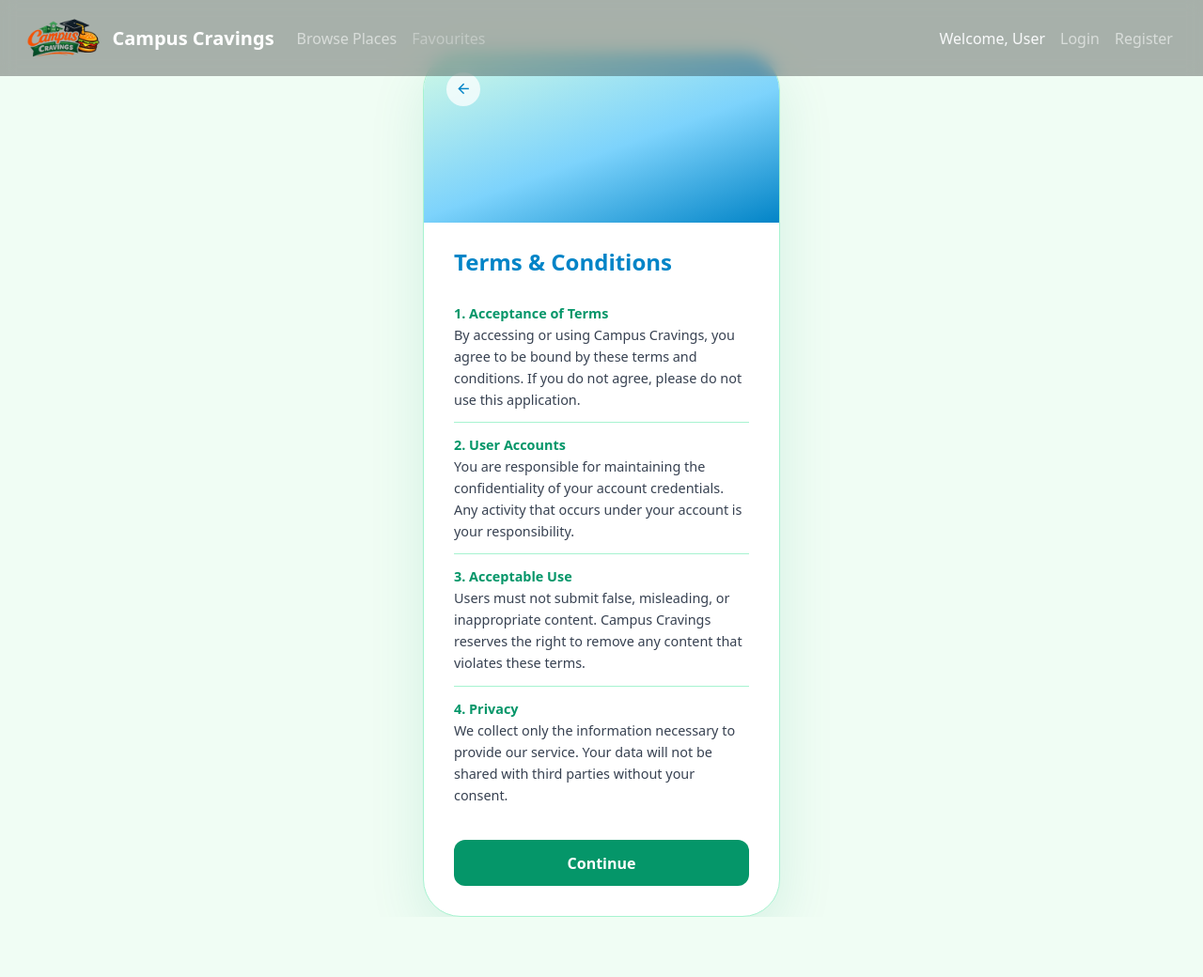
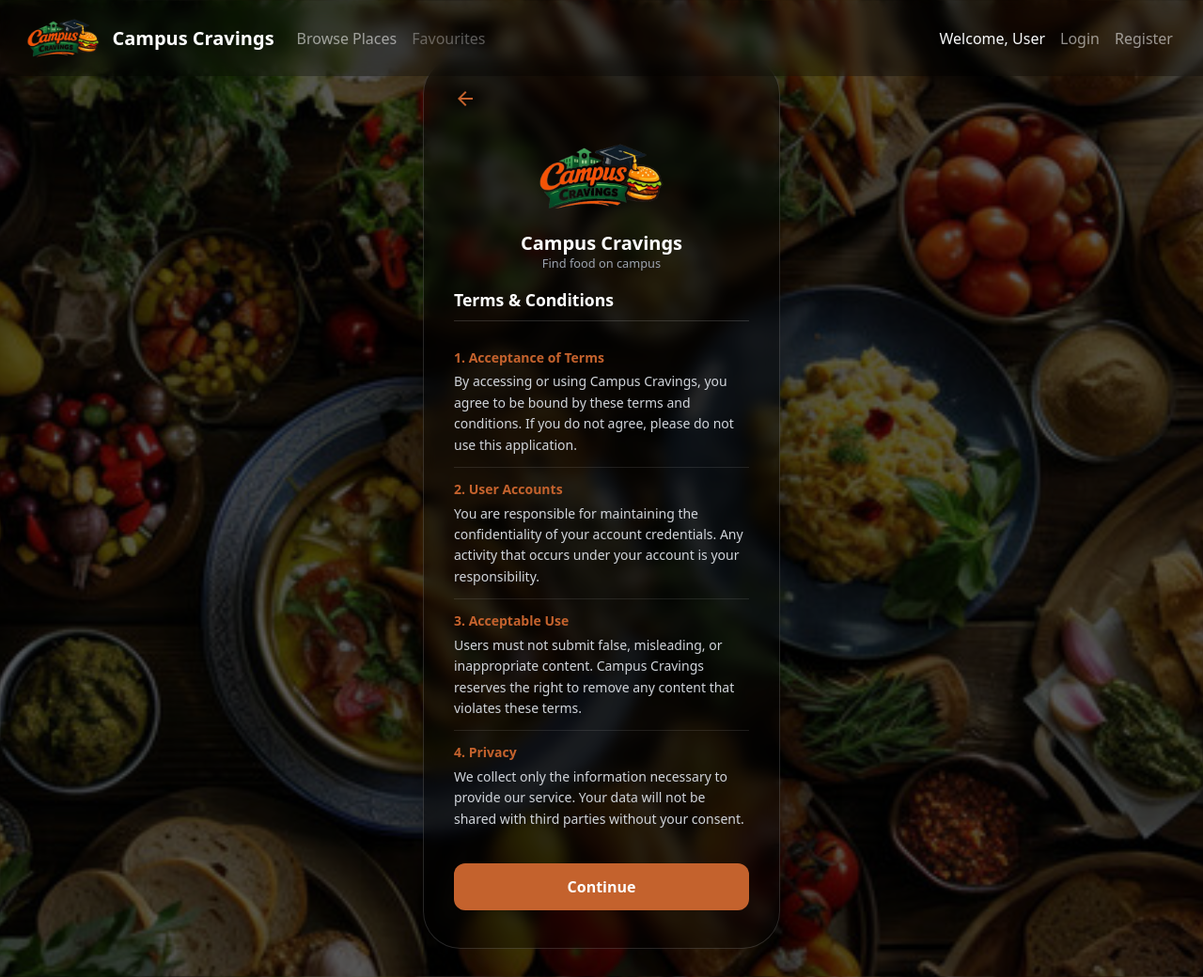
Before and after one commit to campus-cravings-org/campus-cravings, a Python web app: template app/templates/terms.html in a window 1280 px wide. Shown: the whole page at 94% size. Before the commit the page ends 976 px from the top, so only its background shows below. Run offline with Jinja, Linux system fonts and the light colour scheme; the template is opened without the code that fills it, so the values that code supplies are empty; some libraries are stand-ins or nearby versions.

Commit message:
restoring  t&c
oops i deleted it- restoring now

```diff
--- a/app/templates/terms.html
+++ b/app/templates/terms.html
@@ -3,86 +3,83 @@
 
 {% block internal_css %}
 <style>
-    /* ── Page background: Fresh Cream #F0FDF4 ── */
     body {
-        background-color: #F0FDF4;
+        margin: 0;
+        padding: 0;
         min-height: 100vh;
+        background-image: linear-gradient(rgba(0,0,0,0.65), rgba(0,0,0,0.65)), url('/static/img/welcome.jpg');
+        background-size: cover;
+        background-position: center;
     }
 
-    /* ── Card: White #FFFFFF, border Mint Border #A7F3D0 ── */
     .phone-card {
-        background: #FFFFFF;
+        background: rgba(0, 0, 0, 0.5);
+        backdrop-filter: blur(8px);
         border-radius: 40px;
         max-width: 380px;
         width: 100%;
-        overflow: hidden;
-        box-shadow: 0 20px 60px rgba(5, 150, 105, 0.12);
-        border: 1.5px solid #A7F3D0;
+        padding: 2rem 2rem 2.5rem;
+        box-shadow: 0 20px 60px rgba(0, 0, 0, 0.4);
+        border: 1px solid rgba(255, 255, 255, 0.15);
     }
 
-    /*
-     * ── Decorative header gradient:
-     *    Pale Mint #D1FAE5 → Light Blue #7DD3FC → Sky Blue #0284C7
-     *    Blends the green and blue together in one sweep ──
-     */
-    .card-header-img {
-        background: linear-gradient(160deg, #D1FAE5 0%, #7DD3FC 55%, #0284C7 100%);
-        height: 180px;
-        position: relative;
-        display: flex;
-        align-items: flex-start;
-        padding: 1.25rem 1.5rem;
-    }
-
-    /* ── Back button circle: semi-transparent white, Sky Blue icon ── */
     .back-btn {
-        color: #0284C7;
+        color: #C4622D;
         text-decoration: none;
         display: flex;
         align-items: center;
-        background: rgba(255, 255, 255, 0.75);
-        border-radius: 50%;
-        width: 36px;
-        height: 36px;
-        justify-content: center;
-        transition: background 0.2s;
+        margin-bottom: 1.5rem;
     }
 
     .back-btn:hover {
-        background: rgba(255, 255, 255, 0.95);
-        color: #059669;
+        color: #A34E22;
     }
 
-    .card-body-content {
-        padding: 1.75rem 2rem 2rem;
+    .logo-img {
+        width: 150px;
+        height: auto;
+        display: block;
+        margin: 0 auto 0.75rem;
     }
 
-    /* ── Section heading: Sky Blue #0284C7 ── */
-    .card-body-content h4 {
-        color: #0284C7;
+    .phone-card h5 {
+        color: #FFFFFF;
     }
 
-    /* ── Term items: dividers Mint Border #A7F3D0, body text #374151 ── */
+    .tagline {
+        color: #9CA3AF;
+        font-size: 0.8rem;
+    }
+
+    .terms-heading {
+        color: #FFFFFF;
+        font-size: 1.1rem;
+        font-weight: 700;
+        margin-bottom: 1rem;
+        padding-bottom: 0.5rem;
+        border-bottom: 1px solid rgba(255, 255, 255, 0.15);
+    }
+
     .term-item {
         padding: 0.75rem 0;
-        border-bottom: 1px solid #A7F3D0;
-        color: #374151;
-        font-size: 0.9rem;
+        border-bottom: 1px solid rgba(255, 255, 255, 0.1);
+        font-size: 0.875rem;
         line-height: 1.6;
+        color: #D1D5DB;
     }
 
     .term-item:last-of-type {
         border-bottom: none;
     }
 
-    /* ── Strong labels: Emerald Green #059669 ── */
     .term-item strong {
-        color: #059669;
+        color: #C4622D;
+        display: block;
+        margin-bottom: 0.2rem;
     }
 
-    /* ── Continue button: Emerald Green #059669 ── */
     .btn-continue {
-        background-color: #059669;
+        background-color: #C4622D;
         color: #FFFFFF;
         border: none;
         border-radius: 12px;
@@ -97,9 +94,8 @@
         margin-top: 1.5rem;
     }
 
-    /* ── Button hover: Emerald Dark #047857 ── */
     .btn-continue:hover {
-        background-color: #047857;
+        background-color: #A34E22;
         color: #FFFFFF;
     }
 </style>
@@ -107,50 +103,52 @@
 
 
 {% block content %}
-<div class="d-flex align-items-center justify-content-center" style="min-height: 100vh; background-color: #F0FDF4;">
+<div class="d-flex align-items-center justify-content-center"
+    style="min-height: 100vh; padding-top: 60px; padding-bottom: 30px;">
     <div class="phone-card">
 
-        <!-- Header: Pale Mint → Light Blue → Sky Blue gradient -->
-        <div class="card-header-img">
-            <!-- Back arrow circle: white translucent, Sky Blue icon -->
+        <!-- Back arrow: matches login/register -->
         <a href="{{ url_for('welcome_view') }}" class="back-btn">
-                <span class="material-symbols-outlined" style="font-size: 1.2rem;">arrow_back</span>
+            <span class="material-symbols-outlined">arrow_back</span>
         </a>
+
+        <!-- Logo + branding: matches login/register exactly -->
+        <div class="text-center mb-3">
+            <img src="/static/img/updatedlogo.png" alt="Campus Cravings Logo" class="logo-img">
+            <h5 class="fw-bold mb-0">Campus Cravings</h5>
+            <p class="tagline mb-0">Find food on campus</p>
         </div>
 
-        <!-- Terms content -->
-        <div class="card-body-content">
-            <!-- Heading: Sky Blue #0284C7 -->
-            <h4 class="fw-bold mb-3">Terms &amp; Conditions</h4>
+        <!-- Terms heading -->
+        <p class="terms-heading">Terms &amp; Conditions</p>
 
-            <!-- Term labels: Emerald Green #059669 | Body text: #374151 | Dividers: Mint #A7F3D0 -->
+        <!-- Term items: orange label, gray body, translucent dividers -->
         <div class="term-item">
-                <strong>1. Acceptance of Terms</strong><br>
+            <strong>1. Acceptance of Terms</strong>
             By accessing or using Campus Cravings, you agree to be bound by these terms and conditions.
             If you do not agree, please do not use this application.
         </div>
 
         <div class="term-item">
-                <strong>2. User Accounts</strong><br>
+            <strong>2. User Accounts</strong>
             You are responsible for maintaining the confidentiality of your account credentials.
             Any activity that occurs under your account is your responsibility.
         </div>
 
         <div class="term-item">
-                <strong>3. Acceptable Use</strong><br>
+            <strong>3. Acceptable Use</strong>
             Users must not submit false, misleading, or inappropriate content.
             Campus Cravings reserves the right to remove any content that violates these terms.
         </div>
 
         <div class="term-item">
-                <strong>4. Privacy</strong><br>
+            <strong>4. Privacy</strong>
             We collect only the information necessary to provide our service.
             Your data will not be shared with third parties without your consent.
         </div>
 
-            <!-- Button: Emerald Green #059669 -->
+        <!-- Continue button: matches register/login button exactly -->
         <a href="{{ url_for('register_view') }}" class="btn-continue">Continue</a>
-        </div>
 
     </div>
 </div>
```
Lines whose indentation alone changed are shown as unchanged.
